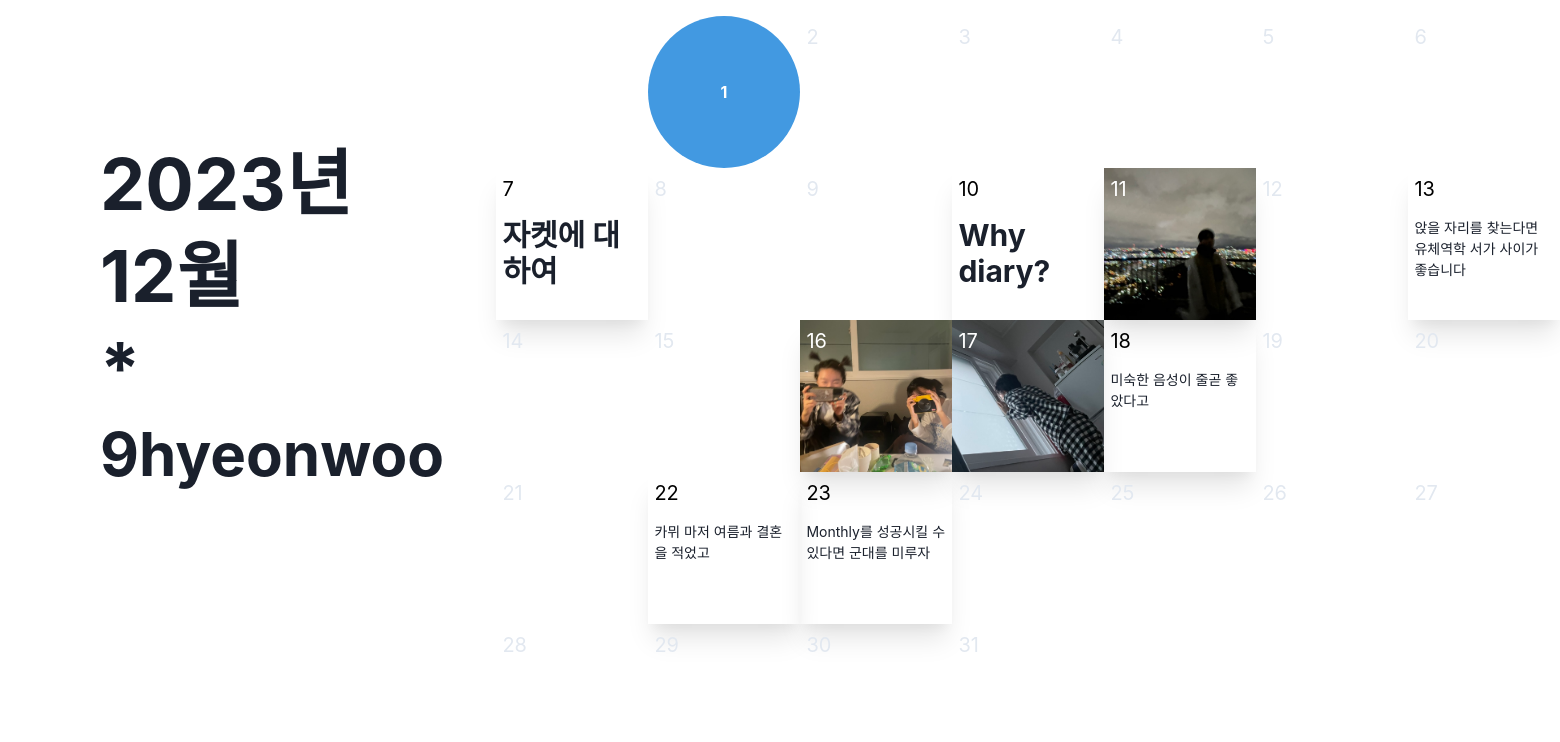
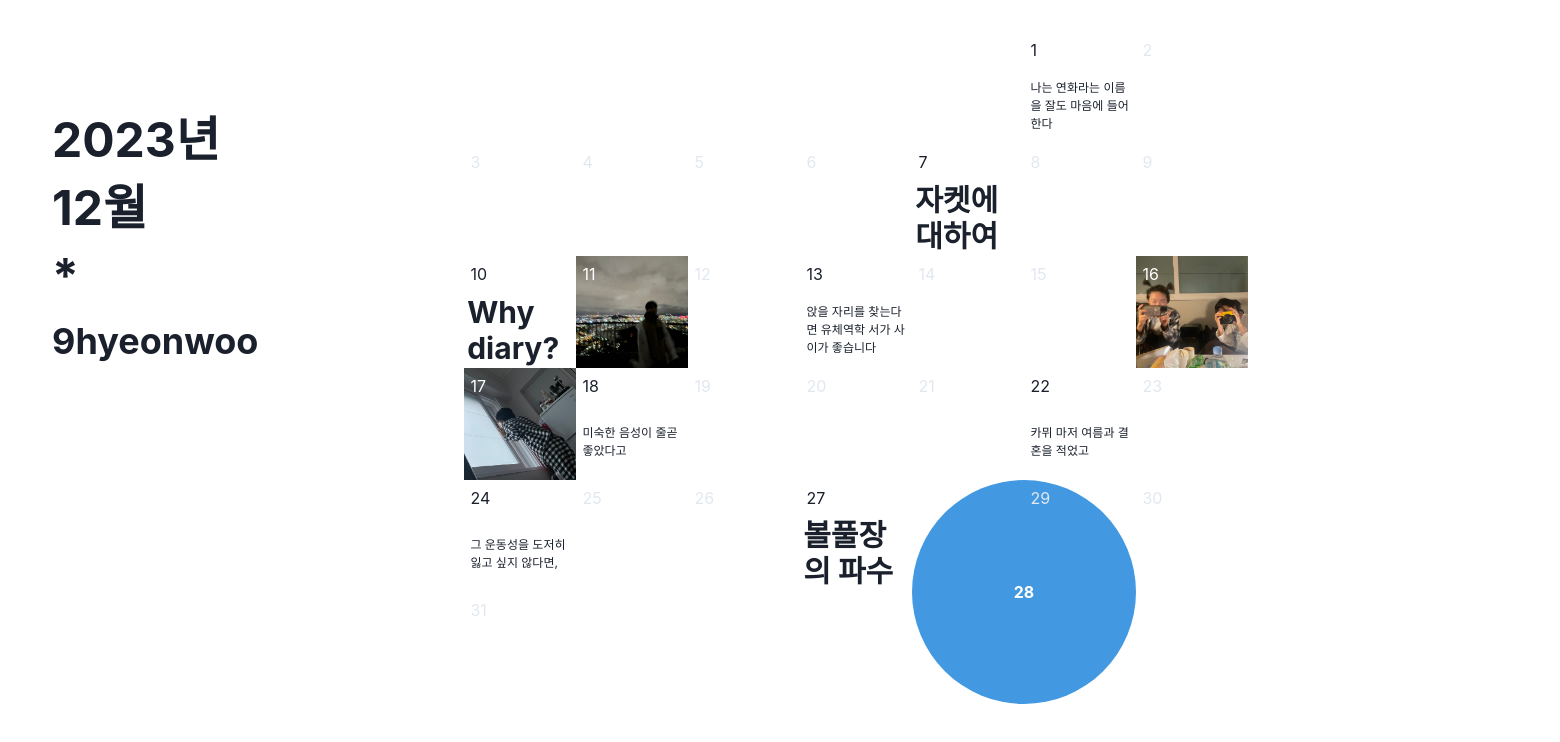
Before and after one commit to Jrns1/Monthly, a React (Create React App) app in the folder monthly_front/: page / in a window 1280 px wide. Shown: the top 742 px of the page, 1560 px wide, since content can reach past the window. Built offline with nearby package versions, Linux system fonts and the light colour scheme.

Commit message:
Refactoring
theme 도입 및 cell 세분화

```diff
--- a/monthly_front/src/App.js
+++ b/monthly_front/src/App.js
@@ -1,26 +1,19 @@
 import React from 'react';
 import {
   ChakraProvider,
-  Box,
-  Text,
-  Link,
-  VStack,
-  Code,
-  Grid,
-  theme,
+
   Flex,
-  HStack,
   Spacer,
 } from '@chakra-ui/react';
-import { ColorModeSwitcher } from './ColorModeSwitcher';
-import { Logo } from './Logo';
 import Calendar from './components/Calendar/Calendar';
 import Panel from './components/Layout/Panel';
+
+import theme from './theme/theme';
 
 function App() {
   return (
     <ChakraProvider theme={theme}>
-      <Flex w='100%' p='2vh 3rem'>
+      <Flex w='full' p='2rem 2rem'>
         <Panel/>
         <Spacer />
         <Calendar />
--- a/monthly_front/src/components/Calendar/Calendar.js
+++ b/monthly_front/src/components/Calendar/Calendar.js
@@ -4,17 +4,17 @@ import { Box } from '@chakra-ui/react';
 import dummyContents from './dummyContents.js';
 
 
-const Calendar = () => {
-    const [currentMonth, setCurrentMonth] = useState(new Date());
-    const [selectedDate, setSelectedDate] = useState(new Date());
+function Calendar () {
+    const [currentMonth, setCurrentMonth] = useState(new Date(2023, 11, 25));
+    const [selectedDate, setSelectedDate] = useState(new Date(2023, 11, 25));
 
     return (
-        <Box>
+        <Box w='49rem'>
             <CalendarCells
                 currentMonth={currentMonth}
                 selectedDate={selectedDate}
-                setSelectedDate={setSelectedDate}
-                contents={dummyContents.map(s => s.body === '' ? { type: 'null', content: null } : s)}
+                setSelectedDate={setCurrentMonth}
+                contents={dummyContents.map(s => s.body === '' ? { type: 'null', body: null } : s)}
             />
         </Box>
     );
--- a/monthly_front/src/components/Calendar/CalendarCells.js
+++ b/monthly_front/src/components/Calendar/CalendarCells.js
@@ -1,14 +1,17 @@
-import { startOfMonth, endOfMonth, startOfWeek, endOfWeek, isSameMonth, isSameDay, addDays } from 'date-fns';
+import { startOfMonth, endOfMonth, startOfWeek, isSameMonth, isSameDay, addDays } from 'date-fns';
+import { Grid } from '@chakra-ui/react';
 import { useEffect, useState } from 'react';
-import Cell from './Cells/Cell';
+import ContentCell from './Cells/ContentCell';
 import NullCell from './Cells/NullCell';
-import Today from './Cells/Today';
-import { Grid } from '@chakra-ui/react';
+import SpaceCell from './Cells/SpaceCell';
+import TodayCell from './Cells/TodayCell';
 
-const CalendarCells = ({ currentMonth, selectedDate, setSelectedDate, contents }) => {
+function CalendarCells ({ currentMonth, selectedDate, setSelectedDate, contents }) {
+
     const [calendarCells, setCalendarCells] = useState([]);
+    useEffect(instantiateCells, [currentMonth, selectedDate]);
 
-    useEffect(() => {
+    function instantiateCells () {
         const firstDayOfMonth = startOfMonth(currentMonth);
         const lastDayOfMonth = endOfMonth(firstDayOfMonth);
         const startDate = startOfWeek(firstDayOfMonth);
@@ -26,21 +29,21 @@ const CalendarCells = ({ currentMonth, selectedDate, setSelectedDate, contents }
         }
 
         setCalendarCells(cells);
-    }, [currentMonth, selectedDate]);
+    }
 
     const instantiate = (cell, index) => {
         if (!isSameMonth(cell.day, currentMonth))
-            return <NullCell key={index}/>;
-        else if (isSameDay(cell.day, new Date()))
-            return <Today key={index} cell={cell} setSelectedDate={selectedDate}/>;
-        else if (cell.content === null)
-            return <NullCell key={index}/>;
+            return <SpaceCell key={index}/>;
+        else if (isSameDay(cell.day, new Date(2023, 11, 28)))
+            return <TodayCell key={index} cell={cell} setSelectedDate={setSelectedDate}/>;
+        else if (cell.content.type === 'null')
+            return <NullCell key={index} cell={cell}/>;
         else
-            return <Cell key={index} cell={cell} setSelectedDate={setSelectedDate}/>;
+            return <ContentCell key={index} cell={cell} setSelectedDate={setSelectedDate}/>;
     }
 
     return (
-        <Grid h='95vh' aspectRatio='auto 7/6' templateColumns='repeat(7, 1fr)'>
+        <Grid w='full' aspectRatio='auto 7/6' templateColumns='repeat(7, 1fr)' templateRows='repeat(6, 1fr)'>
             {calendarCells.map(instantiate)}
         </Grid>
     );
--- a/monthly_front/src/components/Calendar/Cells/Cell.js
+++ b/monthly_front/src/components/Calendar/Cells/Cell.js
@@ -1,62 +1,10 @@
-import { Box, Image, GridItem, Heading, Text, Spacer } from "@chakra-ui/react";
+import { GridItem, useStyleConfig } from "@chakra-ui/react";
 
-const Cell = ({ cell, setSelectedDate }) => {
-    const { day, content, isSelected } = cell;
+function Cell (props) {
+    const { variant, children, ...rest } = props;
+    const styles = useStyleConfig("Cell", { variant });
 
-    const handleCellClick = () => {
-        setSelectedDate(day);
-    };
-
-    let contentComponent = null;
-    let dateColor = 'black';
-    let datePosition = 'static';
-    let boxShadow = 'xl';
-    let boxPadding = '.4rem';
-    switch (content.type) {
-        case 'text':
-            contentComponent = <Text fontSize='sm' m='.4rem'> {content.body} </Text>;
-            break;
-        case 'image':
-            contentComponent = <Image src={`${process.env.PUBLIC_URL}/assets/${content.body}.jpeg`}
-
-            />;
-
-            dateColor = 'white';
-            datePosition = 'absolute';
-            boxPadding = '0';
-            break;
-        case 'heading':
-            contentComponent = <Heading as='h3' size='lg' m='0.4rem'> {content.body} </Heading>;
-            break;
-        case 'null':
-            dateColor = 'gray.200';
-            boxShadow = 'none';
-            break;
-    }
-
-
-    return (
-        <GridItem
-        position='relative'
-        h='full'
-        aspectRatio='auto 1/1'
-        onClick={handleCellClick}>
-            <Box w='100%' h='100%' boxShadow={boxShadow}>
-                <Box position='relative' display='flex' flexDirection='column' zIndex='3'>
-
-                    <Text
-                    color={dateColor}
-                    fontSize='xl'
-                    position={datePosition}
-                    m='.4rem'
-                    > {day.getDate()} </Text>
-
-                    {contentComponent}
-
-                </Box>
-            </Box>
-        </GridItem>
-    );
+    return <GridItem __css={styles} {...rest}>{children}</GridItem>;
 }
 
 export default Cell;
--- /dev/null
+++ b/monthly_front/src/components/Calendar/Cells/ContentCell.js
@@ -0,0 +1,77 @@
+import { Image, Heading, Text, Spacer } from "@chakra-ui/react";
+import { isSameDay } from "date-fns";
+import Cell from "./Cell";
+
+const ContentCell = ({ cell, setSelectedDate }) => {
+    const { day, content, isSelected } = cell;
+
+    const handleCellClick = () => {
+        setSelectedDate(day);
+    };
+
+    let contentComponent = null;
+
+    let dateStyle = {};
+
+    switch (content.type) {
+        case 'text':
+            contentComponent = <Text fontSize='xs' m='0 .4rem'> {content.body} </Text>;
+            break;
+
+        case 'image':
+            contentComponent = <Image src={`${process.env.PUBLIC_URL}/assets/${content.body}.jpeg`} />;
+            dateStyle = {color: 'white', position: 'absolute'};
+            break;
+
+        case 'heading':
+            contentComponent = <Heading as='h3' size='lg' m='0 .2rem'> {content.body} </Heading>;
+            break;
+    }
+
+    const targetDay = new Date(2023 , 11, 16);
+    let mystyle = {
+        // overflow: 'hidden',
+    };
+    if (isSameDay(day, targetDay)) {
+        // mystyle = {
+        //     w: '200%',
+        //     h: '200',
+
+        //     bg:'blue.400',
+        //     borderRadius: '50%',
+        //     display: 'flex',
+        //     alignItems:'center',
+        //     justifyContent:'center',
+        //     color:'white',
+        //     fontWeight:'bold',
+        // };
+
+        mystyle = {
+            position: 'relative',
+            // w: '300%',
+            // h: '300%',
+            // top: '-50%',
+            // left: '-50%',
+        };
+    }
+
+    return (
+        <Cell variant='cell' style={mystyle}
+        onClick={handleCellClick}>
+
+                    <Text variant='date' style={dateStyle}>
+                        {day.getDate()}
+                    </Text>
+
+                    <Spacer />
+
+                    {contentComponent}
+
+                    <Spacer />
+
+
+        </Cell>
+    );
+}
+
+export default ContentCell;
--- a/monthly_front/src/components/Calendar/Cells/NullCell.js
+++ b/monthly_front/src/components/Calendar/Cells/NullCell.js
@@ -1,8 +1,13 @@
-import { GridItem } from "@chakra-ui/react";
+import { Text } from "@chakra-ui/react";
+import Cell from "./Cell";
 
-const NullCell = () => {
+function NullCell ({ cell, setSelectedDate }) {
     return (
-        <GridItem w='100%' />
+        <Cell>
+            <Text variant='date' color='gray.200'>
+                {cell.day.getDate()}
+            </Text>
+        </Cell>
     );
 }
 
--- /dev/null
+++ b/monthly_front/src/components/Calendar/Cells/SpaceCell.js
@@ -0,0 +1,10 @@
+import { GridItem } from "@chakra-ui/react";
+import Cell from "./Cell";
+
+function SpaceCell () {
+    return (
+        <Cell />
+    );
+}
+
+export default SpaceCell;
--- a/monthly_front/src/components/Calendar/Cells/Today.js
+++ b/monthly_front/src/components/Calendar/Cells/TodayCell.js
@@ -1,10 +1,12 @@
 import { GridItem } from "@chakra-ui/react";
+import Cell from "./Cell";
 
-const Today = ({ cell }) => {
+function TodayCell ({ cell, setSelectedDate }) {
     return (
-        <GridItem
-            w='100%'
-            h='100%'
+        <Cell
+            w='200%'
+            h='200%'
+
             bg='blue.400'
             borderRadius='50%'
             display='flex'
@@ -14,8 +16,8 @@ const Today = ({ cell }) => {
             fontWeight='bold'
         >
             {cell.day.getDate()}
-        </GridItem>
+        </Cell>
     );
 }
 
-export default Today;
+export default TodayCell;
--- a/monthly_front/src/components/Calendar/dummyContents.js
+++ b/monthly_front/src/components/Calendar/dummyContents.js
@@ -21,11 +21,11 @@ const dummyContents = [
     { body: '', type: 'text' },
     { body: '', type: 'text' },
     { body: '카뮈 마저 여름과 결혼을 적었고', type: 'text' },
-    { body: 'Monthly를 성공시킬 수 있다면 군대를 미루자', type: 'text' },
+    { body: '', type: 'text' },
+    { body: '그 운동성을 도저히 잃고 싶지 않다면,', type: 'text' },
     { body: '', type: 'text' },
     { body: '', type: 'text' },
-    { body: '', type: 'text' },
-    { body: '', type: 'text' },
+    { body: '볼풀장의 파수꾼', type: 'heading' },
     { body: '', type: 'text' },
     { body: '', type: 'text' },
     { body: '', type: 'text' },
--- a/monthly_front/src/components/Layout/Panel.js
+++ b/monthly_front/src/components/Layout/Panel.js
@@ -1,12 +1,12 @@
-import { Box, Heading, Spacer } from "@chakra-ui/react";
+import { Box, Heading } from "@chakra-ui/react";
 
 const Panel = () => {
     return (
-        <Box mw='100rem' p='7rem 2rem'>
-            <Heading m='5' as='h1' size='4xl'> 2023년 </Heading>
-            <Heading m='5' as='h1' size='4xl'> 12월 </Heading>
-            <Heading m='5' as='h1' size='4xl'> * </Heading>
-            <Heading m='5' as='h1' size='3xl'> 9hyeonwoo </Heading>
+        <Box mw='100rem' p='4rem 0'>
+            <Heading m='5' as='h1' size='2xl'> 2023년 </Heading>
+            <Heading m='5' as='h1' size='2xl'> 12월 </Heading>
+            <Heading m='5' as='h1' size='2xl'> * </Heading>
+            <Heading m='5' as='h1' size='xl'> 9hyeonwoo </Heading>
         </Box>
     );
 };
--- /dev/null
+++ b/monthly_front/src/theme/theme.js
@@ -0,0 +1,45 @@
+import { extendTheme, defineStyleConfig } from "@chakra-ui/react";
+
+const dateTextStyle = {
+    variants: {
+        date: {
+            fontSize: 'md',
+            m: '.4rem .4rem',
+        },
+    }
+};
+
+const Cell = defineStyleConfig({
+    baseStyle: {
+        w: 'full',
+        h: 'full',
+        position: 'relative',
+        display: 'flex',
+        flexDirection: 'column',
+        overflow: 'hidden',
+    }
+});
+
+const theme = extendTheme({
+    colors: {
+        brand: {
+            50: "#e2f5ff",
+            100: "#b6e0ff",
+            200: "#88c7ff",
+            300: "#5aaeff",
+            400: "#2c94ff",
+            500: "#007aff",
+            600: "#0062cc",
+            700: "#004a99",
+            800: "#003266",
+            900: "#001a33",
+        },
+    },
+
+    components: {
+        Text: {...dateTextStyle},
+        Cell,
+    }
+});
+
+export default theme;
```
